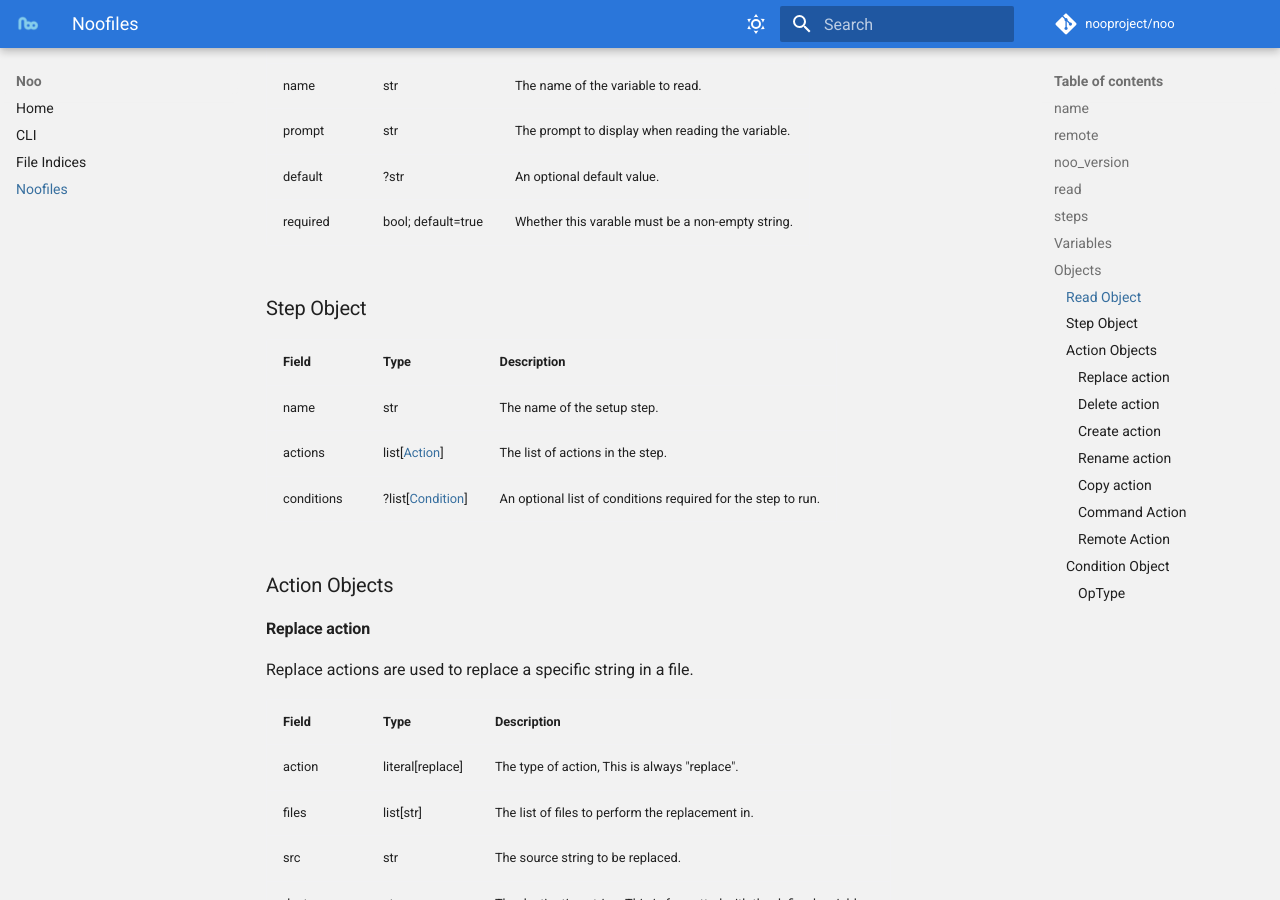
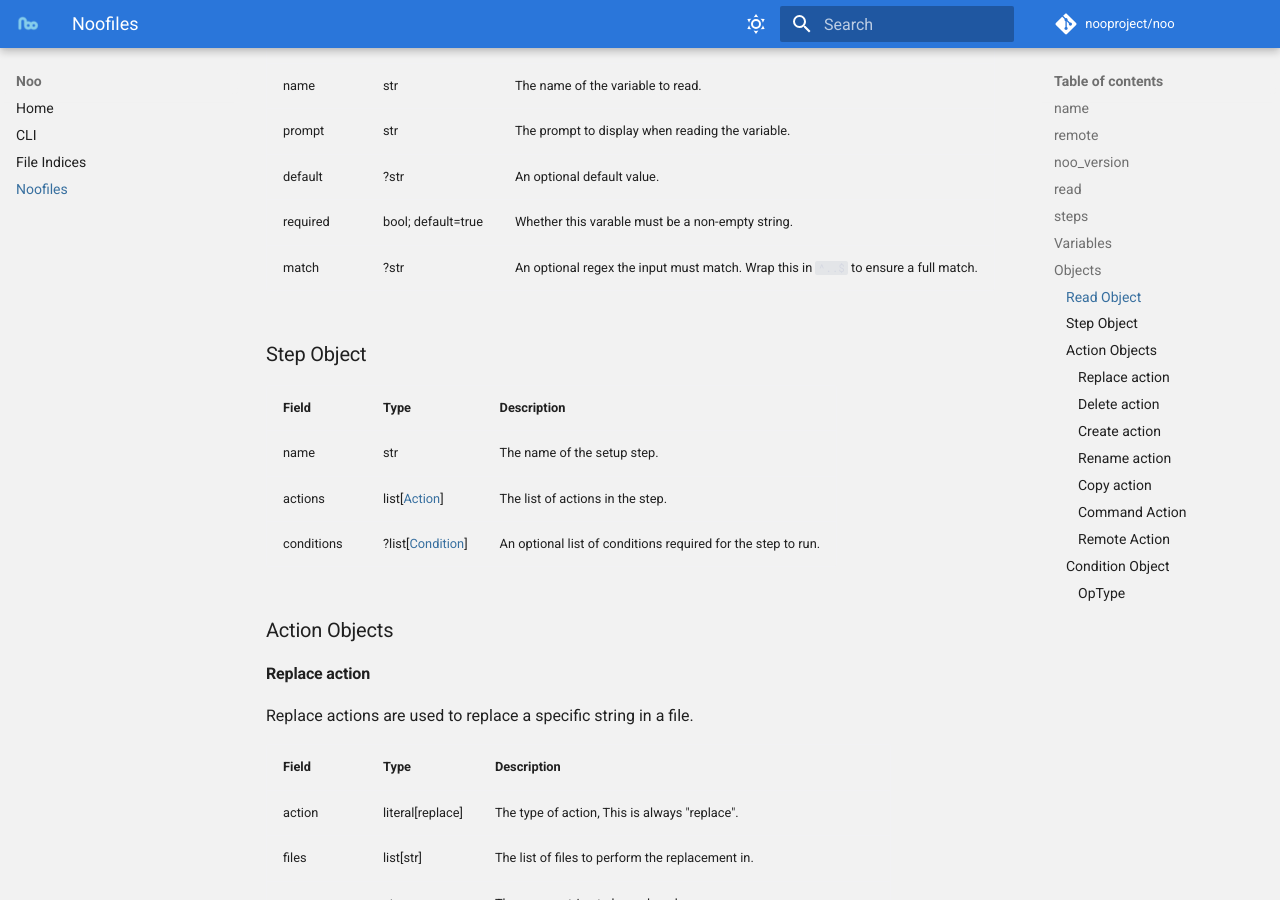
Before and after one commit to nooproject/noo, an MkDocs documentation site: the page built from docs/noofile.md, in a window 1280 px wide and 900 px high, scrolled down 1875 px. Built offline with MkDocs 1.6.1 and Material for MkDocs 9.7.7, drawn with Linux system fonts in a browser that asks for light colours; comment, search, counter and statistics services are not loaded.

Commit message:
chore: update docs with match

```diff
--- a/docs/noofile.md
+++ b/docs/noofile.md
@@ -49,12 +49,13 @@ The following is a list of built in variables. They can be accessed by using `$$
 
 ### Read Object
 
-| Field    | Type               | Description                                      |
-|----------|--------------------|--------------------------------------------------|
-| name     | str                | The name of the variable to read.                |
-| prompt   | str                | The prompt to display when reading the variable. |
-| default  | ?str               | An optional default value.                       |
-| required | bool; default=true | Whether this varable must be a non-empty string. |
+| Field    | Type               | Description                                                                         |
+|----------|--------------------|-------------------------------------------------------------------------------------|
+| name     | str                | The name of the variable to read.                                                   |
+| prompt   | str                | The prompt to display when reading the variable.                                    |
+| default  | ?str               | An optional default value.                                                          |
+| required | bool; default=true | Whether this varable must be a non-empty string.                                    |
+| match    | ?str               | An optional regex the input must match. Wrap this in `^..$` to ensure a full match. |
 
 ### Step Object
 
```
